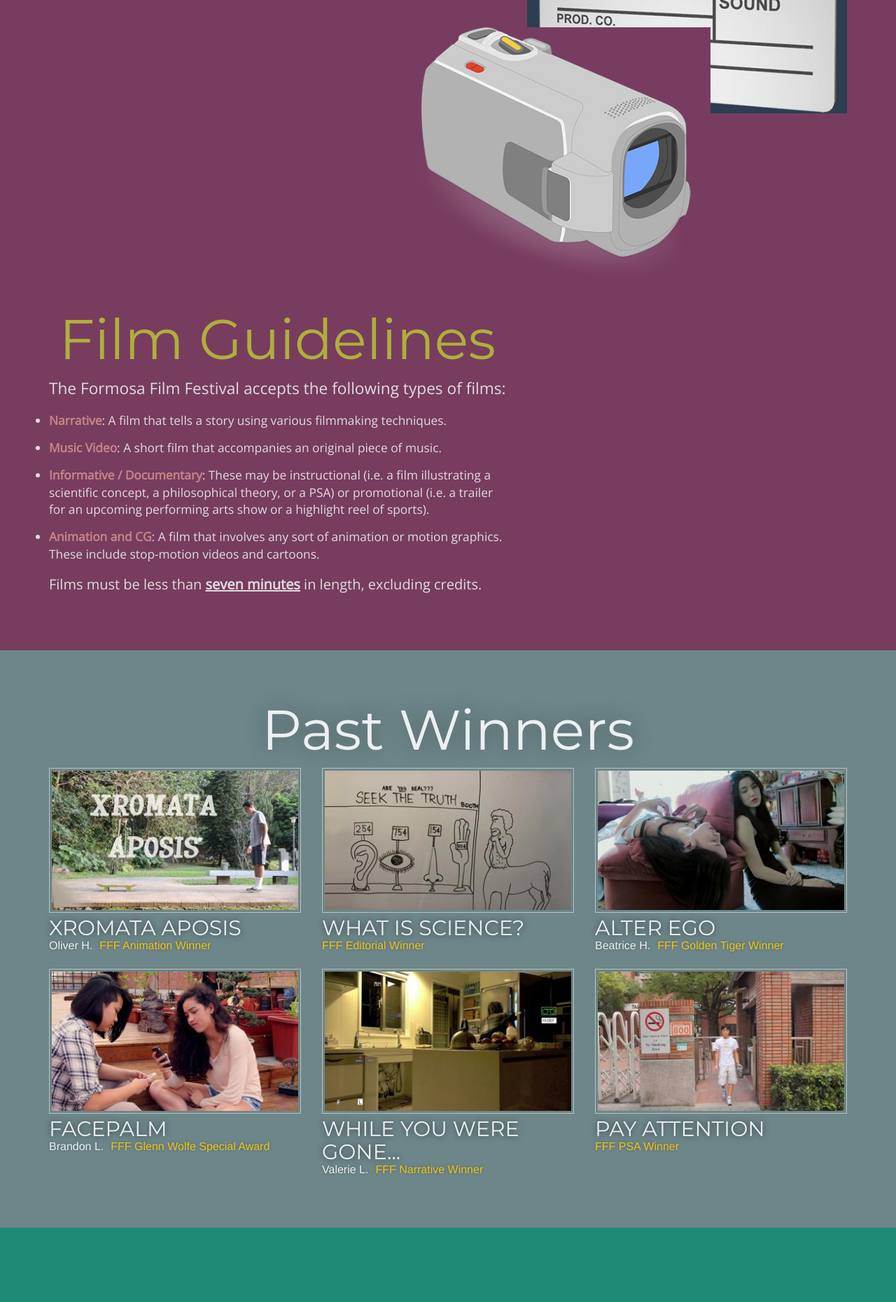
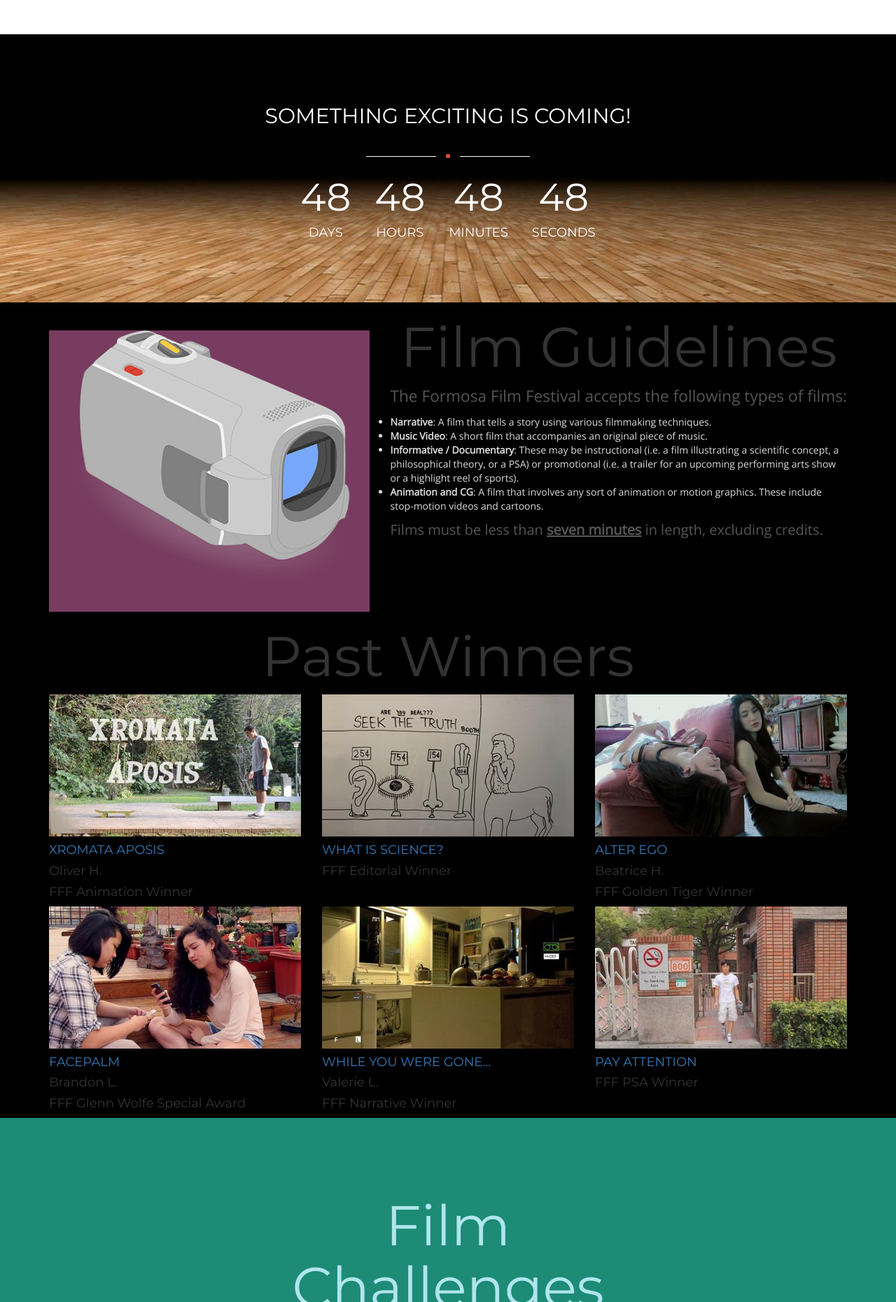
Before and after one commit to Choxue/CX1.5, a PHP site: page / in a window 1280 px wide. Shown: the part 1163-3023 px from the top of the page at 70% size. Run offline with PHP 8.4, Linux system fonts and the light colour scheme; style sheets or scripts are compiled from the project's sources; some libraries are stand-ins or nearby versions.

Commit message:
More shit

```diff
--- a/index.html
+++ b/index.html
@@ -69,20 +69,47 @@
 				</div>
 
 			</div>
-			<h5 class=' id="poster_credit">Website by Xiaoyang Kao <br> Background / Poster by Valerie Lin</h5>
 		</div>
 
-		<div id='aboutFFF' style=''>
+		<div id='aboutCX'>
 			<div class='container'>
 				<div class="row">
-					<img class="col-lg-5 col-lg-push-7  col-md-4 col-md-offset-4 col-lg-offset-0" src='clapperboard_opaque.jpg' style=''>
-					<div class="clearfix visible-md visible-sm"></div>
-					<div class="col-lg-7 col-lg-pull-5">
-						<div class='row'>
-							<h3 class='col-lg-12' style='color: #93AABD;'>About FFF</h3>
+					<div class="col-lg-6">
+						<style>.embed-container { position: relative; padding-bottom: 56.25%; height: 0; overflow: hidden; max-width: 100%; } .embed-container iframe, .embed-container object, .embed-container embed { position: absolute; top: 0; left: 0; width: 100%; height: 100%; }</style><div class='embed-container'><iframe src='https://player.vimeo.com/video/175349422' frameborder='0' webkitAllowFullScreen mozallowfullscreen allowFullScreen></iframe></div>
 					</div>
-						<div class='row description_container'>
-							<p class='descriptions col-lg-12'>The Formosa Film Festival is an annual event held during Taipei American School’s arts week in April. This year's festival will be held on April 24th, 2014. During the event, films submitted by the community’s aspiring film makers are showcased and screened. The films are commented on live by a panel of judges, giving the film makers a chance to learn more about filmmaking and its appreciation. Members of the community are welcome to attend the event in the Small Theater.</p>
+					<div class="col-lg-5">
+						<h2>ABOUT US</h2>
+						<p>Choxue, as a mission-driven company, believes that sports are the most important training ground of our future leaders. Therefore, we intend to integrate sports with the educational system by creating the future infrastructure of sports in Asia. How we intend to make this happen is by Making Sports Easier and empowering our sports teams and help them become successful. At this time, we're a sports media company that focuses on live sports broadcasting and analytics.</p>
+					</div>
+				</div>
+			</div>
+		</div>
+
+		<div id="countdown">
+			<div class="container">
+				<div class="col-lg-12">
+					<h2>SOMETHING EXCITING IS COMING!</h2>
+					<div id='separator_container'>
+						<span class="separator edge"></span>
+						<span class="separator center"></span>
+						<span class="separator edge"></span>
+					</div>
+					<div class="countdown_text">
+						<div>
+							<h3>48</h3>
+							<h4>DAYS</h4>
+						</div>
+						<div>
+							<h3>48</h3>
+							<h4>HOURS</h4>
+						</div>
+						<div>
+							<h3>48</h3>
+							<h4>MINUTES</h4>
+						</div>
+						<div>
+							<h3>48</h3>
+							<h4>SECONDS</h4>
 						</div>
 					</div>
 				</div>
--- a/style.less
+++ b/style.less
@@ -21,6 +21,15 @@ h1 {
 	letter-spacing: 5px;
 }
 
+h2, h3, h4 {
+	font-family: Montserrat;
+}
+
+p {
+	font-family: Source Sans Pro;
+	color: @off_black;
+	font-size:16px;
+}
 
 
 #poster_credit {
@@ -45,52 +54,55 @@ h1 {
 	position: relative;
 }
 
-#aboutFFF {
-	background: #2c3e50;
-	padding-top: 70px;
-	padding-bottom:70px;
-	img {
-		padding: 5%;
-		padding-top: 0px;
-		max-width: 100%;
-		padding-bottom: 0px;
-		padding-right: 2%;
-		margin-top: -2%;
+#aboutCX {
+	background: @CX_white;
+	padding-top: 50px;
+	padding-bottom:50px;
+	h2 {
+		font-size:30px;
+		letter-spacing: 2px;
+		color: @off_black;
+		padding-left: 20px;
+		border-left: 7px solid @CX_orange;
+	}
+
+}
+
+
+#countdown {
+	background: url("countdown.jpg") #555555;
+	background-position: center center;
+	background-repeat: no-repeat;
+	background-size: cover;
+	position: relative;
+	padding: 80px 0;
+	text-align: center;
+	h2 {
+		color: @CX_white;
+		font-size: 30px;
+	}
+	#separator_container {
+		padding: 20px 0;
+	}
+	.countdown_text {
+		div {
+			display: inline-block;
+			padding: 0 15px;
+		}
+		h3, h4 {
+			color: @CX_white;
+		}
+		h3 {
+			margin: 0;
+			font-size:55px;
+		}
+		h2 {
+			margin: 0;
+		}
 	}
 }
 
-#film_guidelines {
-	background: #783c5f;
-	padding-top: 70px;
-	padding-bottom:70px;
-	ul li {
-		font-size:13pt;
-		padding-top: 7px;
-		padding-bottom: 7px;
-		strong {
-			color: rgb(197, 134, 134);
-		}
-	}
-	img {
-		padding-top: 0px;
-		max-width: 100%;
-		padding-bottom: 0px;
-	}
-	h3 {
-		margin-top:0;
-		color: #AFAF3A;
-	}
-}
 
-.description_container {
-	color:#DDDDDD;
-	font-family: Open Sans;
-}
-
-.descriptions {
-	font-size: 17pt;
-	font-family: Open Sans;
-}
 
 h3 {
 	font-family: Montserrat;
@@ -98,54 +110,6 @@ h3 {
 	text-align: center;
 }
 
-
-#past-winners {
-	background: #6d8689;
-	padding-top: 70px;
-	padding-bottom:50px;
-	img {
-		padding-top: 0px;
-		width: 100%;
-		padding-bottom: 0px;
-	}
-	h3 {
-		margin-top:0;
-		color: #ecf0f1;
-		text-shadow: 0px 0px 30px rgba(0, 0, 0, 0.34);
-	}
-	h4 {
-		margin:5px 0;
-	}
-	.vidtitle, a {
-		font-family: Montserrat;
-		color: #ecf0f1;
-		font-size: 30px;
-		text-shadow: 0px 0px 9px rgba(0, 0, 0, 0.57);
-		margin-bottom:0;
-	}
-	.vidcell {
-		padding-bottom:25px;
-		img {
-			padding: 3px;
-			border: 1px solid rgba(224, 224, 216, 0.67);
-		}
-		.vidaward {
-			color: #f1c40f;
-			margin: 0;
-			font-size: 16px;
-			text-shadow: 0px 0px 4px rgba(0, 0, 0, 0.27);
-		}
-		.viddirector {
-			color: #ecf0f1;
-			margin: 0px 0;
-			text-shadow: 0px 0px 4px rgba(0, 0, 0, 0.27);
-			float: left;
-			font-size: 16px;
-			padding-right: 10px;
-		}
-	}
-
-}
 
 .description_container {
 	color:#DDDDDD;
@@ -215,6 +179,8 @@ a {
 		display: inline-block;
 		text-shadow: 0px 0px 15px rgba(0, 0, 0, 0.67);
 	}
+}
+
 #separator_container {
 	text-align: center;
 	margin: 0 auto;
@@ -234,7 +200,6 @@ a {
 		height: 6px;
 		border-radius: 3px;
 		background-color: @CX_orange;
-		}
 	}
 }
 
```
Also changed, not shown: countdown.jpg (added), 1 other file. Lines whose indentation alone changed are shown as unchanged.
